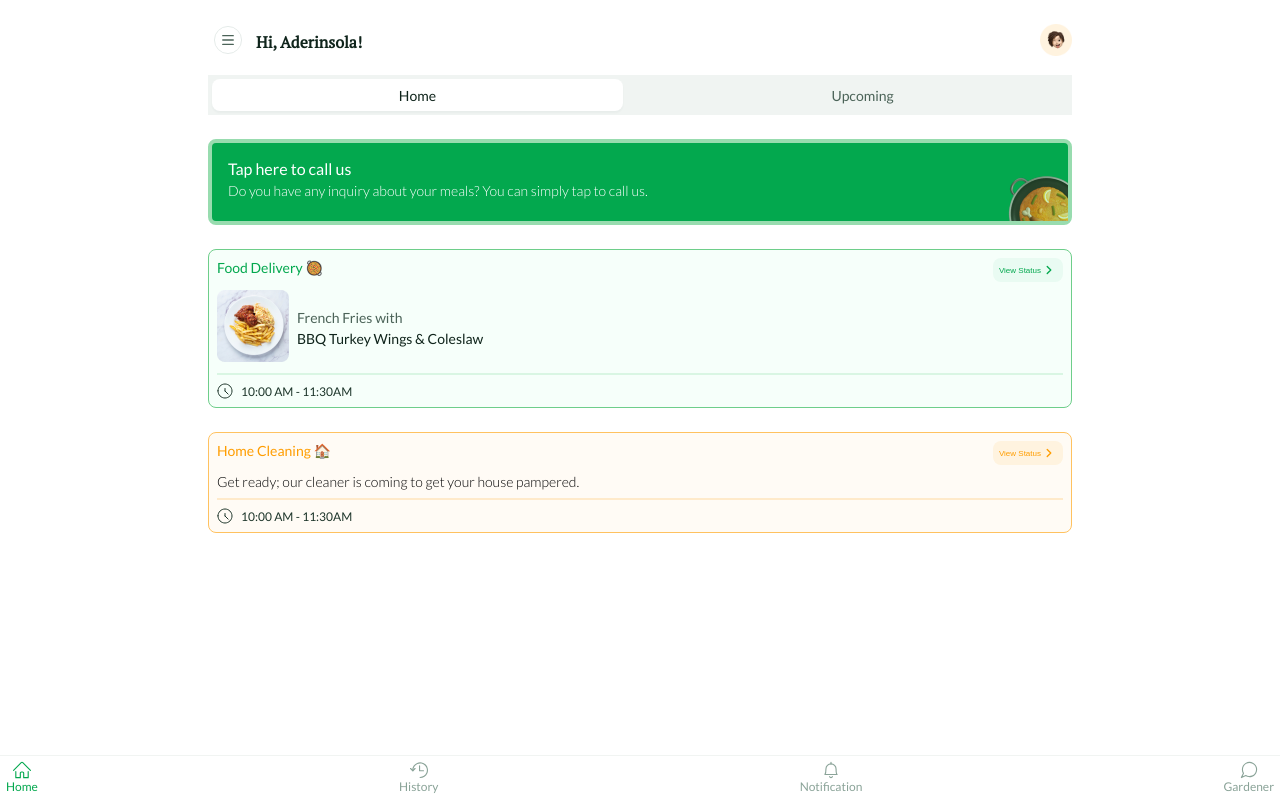
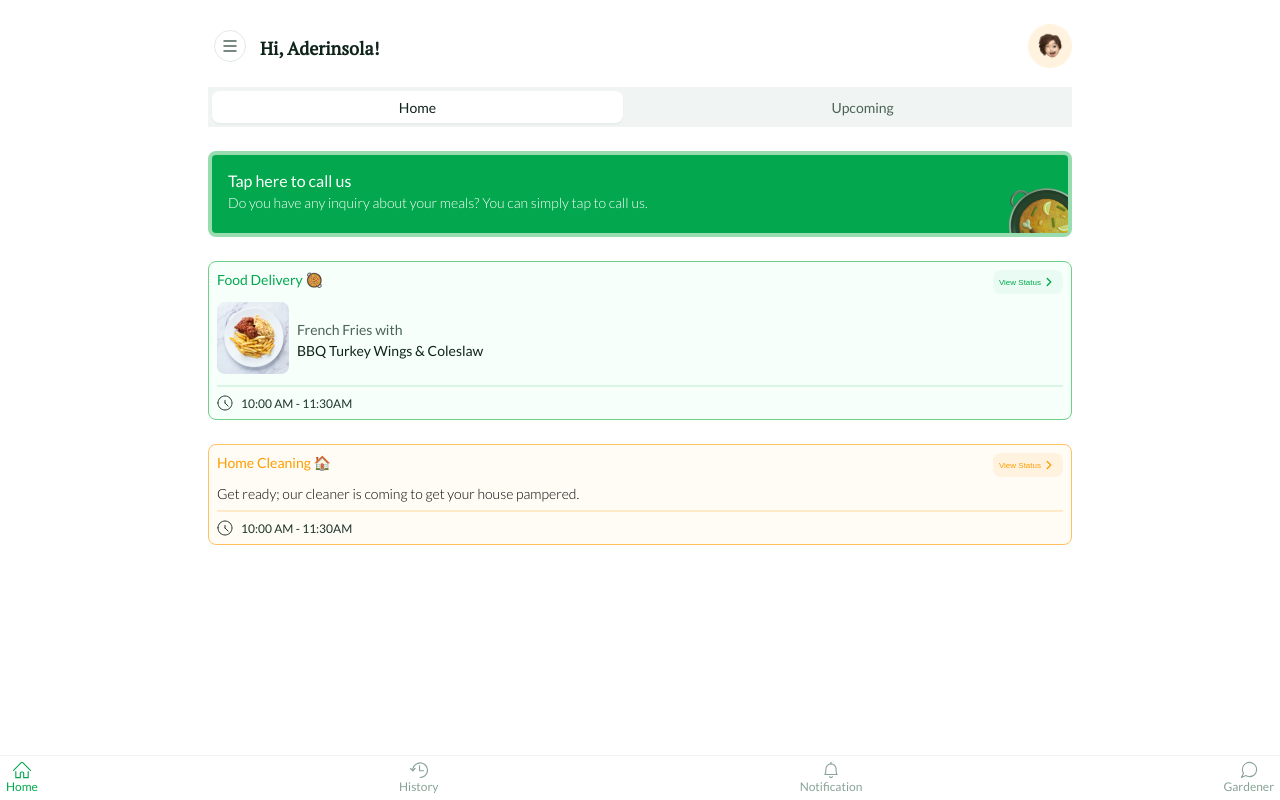
Before and after one commit to azeemade/onepage, a plain HTML site: page home.html in a window 1280 px wide. Drawn offline with Linux system fonts and the light colour scheme; files whose address does not match are found by name.

Commit message:
adjusting home headers

```diff
--- a/assets/css/app.css
+++ b/assets/css/app.css
@@ -68,6 +68,7 @@ body {
     color: #0F241B;
     font-weight: 700;
     font-family: 'PT Serif', serif;
+    font-size: 18px;
 }
 
 #hm-section-2 {
--- a/home.html
+++ b/home.html
@@ -11,12 +11,12 @@
             <section id="hm-section-1">
                 <div class="hbg-name">
                     <button class="hbg-btn">
-                        <img src="./assets/icons/Group 3801.svg" alt="" width="28px">
+                        <img src="./assets/icons/Group 3801.svg" alt="" width="32px">
                     </button>
                     <p class="username">Hi, Aderinsola!</p>
                 </div>
                 <div>
-                    <img src="./assets/images/avatar.png" alt="" width="32px">
+                    <img src="./assets/images/avatar.png" alt="" width="44px">
                 </div>
             </section>
 
```
